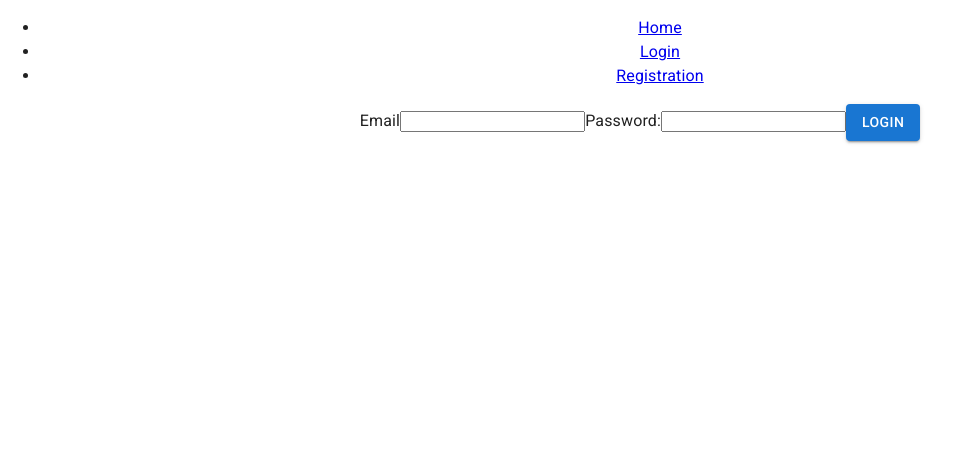
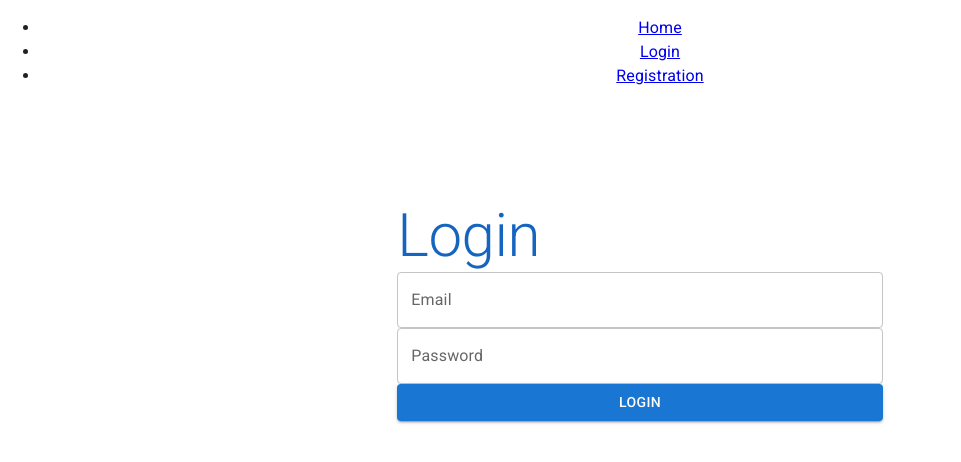
Before and after one commit to BTchorzewski/pantry-front, a React (Create React App) app: page /login in a window 1280 px wide. Shown: the top 462 px of the page, without its empty margins (0-961 px from the left). Built offline with nearby package versions, Linux system fonts and the light colour scheme.

Commit message:
formated the UI of the login form.

```diff
--- a/src/App.tsx
+++ b/src/App.tsx
@@ -5,7 +5,7 @@ import { Outlet } from 'react-router-dom';
 import { useDispatch } from 'react-redux';
 import { getToken } from './utils/token-session-storage';
 import { itemsActionRedux } from './redux/authSlice/authSlice';
-import { CssBaseline } from '@mui/material';
+import { Box, Container, CssBaseline, Grid } from '@mui/material';
 import ResponsiveAppBar from './components/AppBar/AppBar';
 function App() {
   const dispatch = useDispatch();
@@ -15,13 +15,13 @@ function App() {
   }, []);
 
   return (
-    <div className='App'>
+    <Box className='App'>
       <CssBaseline />
       <Navigation />
-      <main>
+      <Grid container justifyContent='center' component='main'>
         <Outlet />
-      </main>
-    </div>
+      </Grid>
+    </Box>
   );
 }
 
--- a/src/pages/LoginPage/LoginPage.tsx
+++ b/src/pages/LoginPage/LoginPage.tsx
@@ -1,27 +1,39 @@
-import React, { useEffect, useRef } from 'react';
+import React, { useEffect, useRef, useState } from 'react';
 import { JwtPayload, LoginReq, LoginRes } from '../../types';
 import { AxiosError, AxiosInstance } from 'axios';
 import { useAuth } from '../../hooks/useAuth';
 import { useNavigate } from 'react-router-dom';
 import { useDispatch, useSelector } from 'react-redux';
+import {
+  Alert,
+  Box,
+  Button,
+  Container,
+  Grid,
+  Stack,
+  TextField,
+  Typography,
+} from '@mui/material';
 import { authSelector, login } from '../../redux/authSlice/authSlice';
-import { Button } from '@mui/material';
 
 export const LoginPage = () => {
   const dispatch = useDispatch();
   const authStore = useSelector(authSelector);
-  const loginRef = useRef<HTMLInputElement>(null);
-  const passwordRef = useRef<HTMLInputElement>(null);
   const navigate = useNavigate();
-
+  const [userEmail, setUserEmail] = useState('');
+  const [userPassword, setUserPassword] = useState('');
+  const [errorMsg, setErrorMsg] = useState('');
   const onSubmit = async (e: React.FormEvent) => {
     e.preventDefault();
     const data = {
-      email: loginRef?.current?.value,
-      password: passwordRef?.current?.value,
+      email: userEmail,
+      password: userPassword,
     } as LoginReq;
     // @ts-ignore
-    await dispatch(login(data));
+    const res = await dispatch(login(data));
+    if (res.error) {
+      setErrorMsg('Wrong password or email.');
+    }
   };
 
   if (authStore.auth.isAuth) {
@@ -30,34 +42,84 @@ export const LoginPage = () => {
 
   return (
     <>
-      <form className='Form' onSubmit={onSubmit}>
-        <label htmlFor='email' className='Form__label'>
-          Email
-          <input
+      <Grid
+        item
+        bgcolor='yellow'
+        xs={12}
+        sm={12}
+        md={12}
+        lg={12}
+        xl={12}
+      ></Grid>
+      <Grid item xs={12} sm={12} md={10} lg={5} xl={3}>
+        <Container
+          sx={{
+            display: 'flex',
+            flexDirection: 'column',
+            margin: '3rem 0',
+            '> *': {
+              marginTop: 2,
+            },
+            md: {
+              width: '100%',
+            },
+            backgroundColor: 'white',
+            padding: '3rem',
+          }}
+          component='form'
+        >
+          <Typography
+            variant='h2'
+            align='left'
+            sx={{
+              color: 'primary.dark',
+            }}
+          >
+            Login
+          </Typography>
+          <TextField
+            fullWidth
+            id='email'
+            label='Email'
             type='text'
-            className='Form__input'
-            id='email'
-            ref={loginRef}
+            value={userEmail}
+            onChange={(e) => {
+              e.preventDefault();
+              setUserEmail(e.target?.value);
+            }}
           />
-        </label>
-        <label htmlFor='password' className='Form__label'>
-          Password:
-          <input
+          <TextField
+            id='password'
+            label='Password'
             type='password'
-            className='Form__input'
-            id='password'
-            ref={passwordRef}
+            value={userPassword}
+            onChange={(e) => {
+              e.preventDefault();
+              setUserPassword(e.target?.value);
+            }}
           />
-        </label>
           <Button
             variant={'contained'}
             color={'primary'}
             size={'medium'}
             type={'submit'}
+            onClick={onSubmit}
           >
             Login
           </Button>
-      </form>
+        </Container>
+        {!errorMsg ? null : (
+          <Alert
+            variant='outlined'
+            severity='error'
+            onClose={() => {
+              setErrorMsg('');
+            }}
+          >
+            Wrong password or email
+          </Alert>
+        )}
+      </Grid>
     </>
   );
 };
```
Lines whose indentation alone changed are shown as unchanged.
